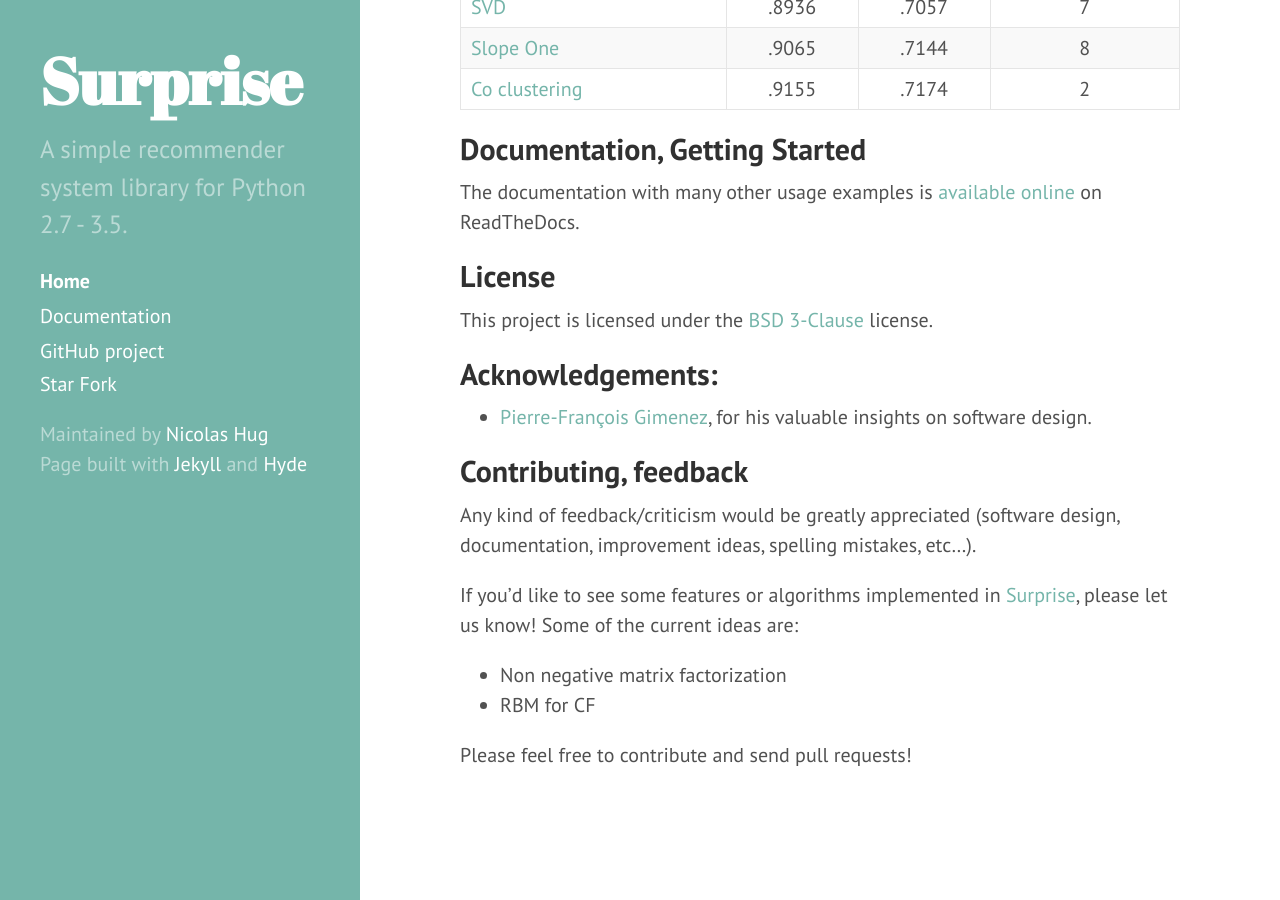
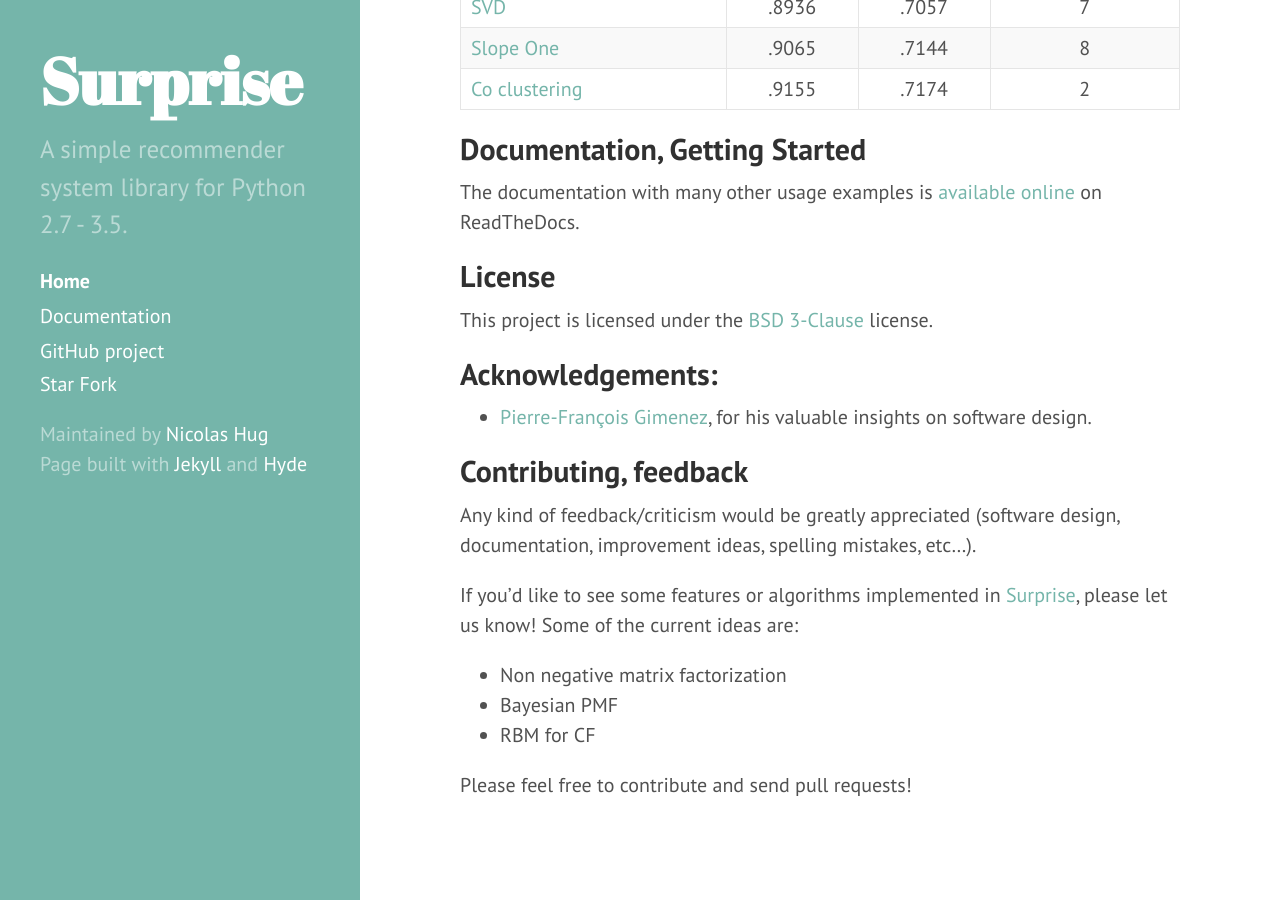
Before and after one commit to NicolasHug/Surprise, a Jekyll site: the page built from index.md, in a window 1280 px wide and 900 px high, scrolled down 3506 px. Built offline with Jekyll 4.4.1, drawn with Linux system fonts in a browser that asks for light colours.

Commit message:
update site

```diff
--- a/index.md
+++ b/index.md
@@ -192,6 +192,7 @@
 ideas are:
 
 - Non negative matrix factorization
+- Bayesian PMF
 - RBM for CF
 
 Please feel free to contribute and send pull requests!
```
